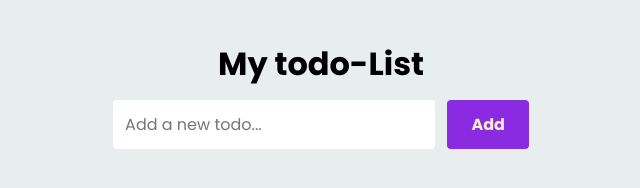
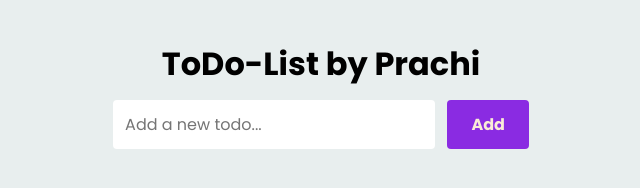
Before and after one commit to prachiGolait28/ToDo-list, a plain HTML site: page index.html in a window 1280 px wide. Shown: the whole page, without its empty margins (319-959 px from the left). Drawn offline with Linux system fonts and the light colour scheme.

Commit message:
removed my from h1

```diff
--- a/index.html
+++ b/index.html
@@ -10,7 +10,7 @@
 
     <div class="container">
         <div class="input-container">
-            <h1>My todo-List</h1>
+            <h1>ToDo-List by Prachi</h1>
             <input type="text" placeholder="Add a new todo..." id="inputBox">
             <input type="button" value="Add" id="addBtn">
         </div>
```
